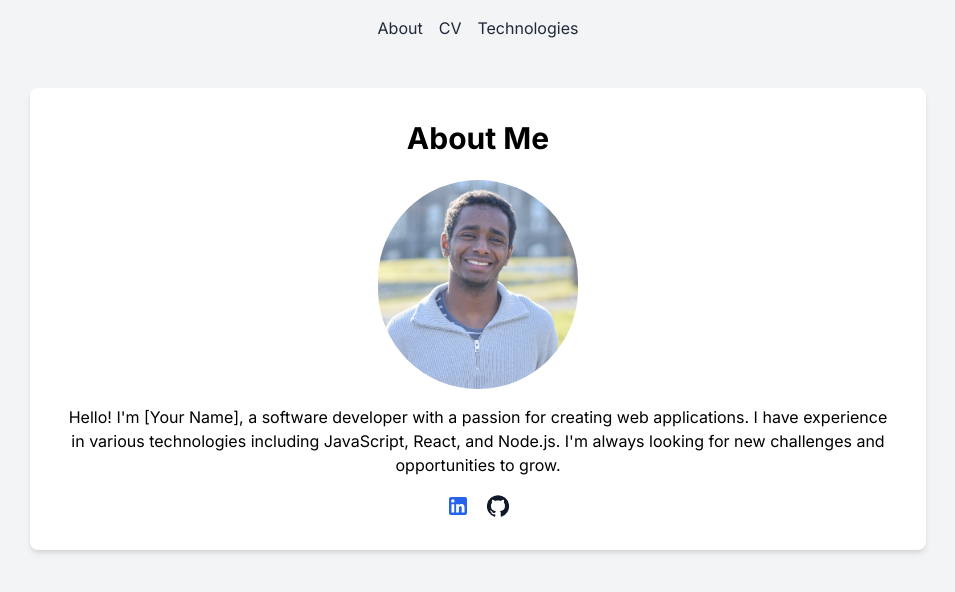
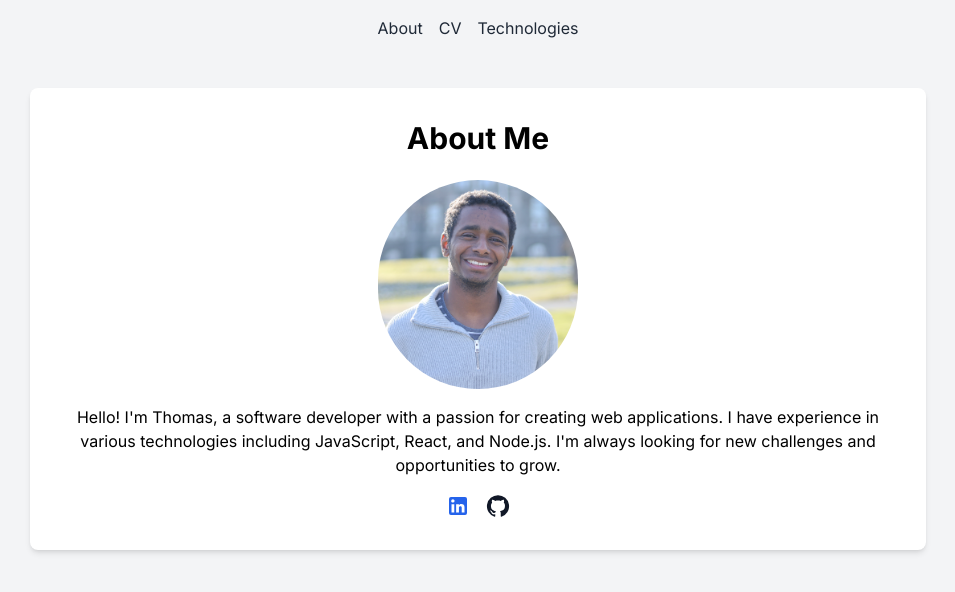
Before and after one commit to tafrette/my-website, a Next.js app: page /about in a window 1280 px wide. Shown: the top 592 px of the page, without its empty margins (162-1117 px from the left). Built offline with nearby package versions, Linux system fonts and the light colour scheme; sample sign-in values are in the browser's storage.

Commit message:
fix apos deplyoment linting fail

```diff
--- a/app/about/page.tsx
+++ b/app/about/page.tsx
@@ -37,10 +37,10 @@ const AboutPage: React.FC = () => {
             className="rounded-full mb-4"
           />
           <p className="text-center mb-4">
-            Hello! I'm [Your Name], a software developer with a passion for
+            Hello! I&apos;m Thomas, a software developer with a passion for
             creating web applications. I have experience in various technologies
-            including JavaScript, React, and Node.js. I'm always looking for new
-            challenges and opportunities to grow.
+            including JavaScript, React, and Node.js. I&apos;m always looking
+            for new challenges and opportunities to grow.
           </p>
           <div className="flex space-x-4">
             <Link
```
